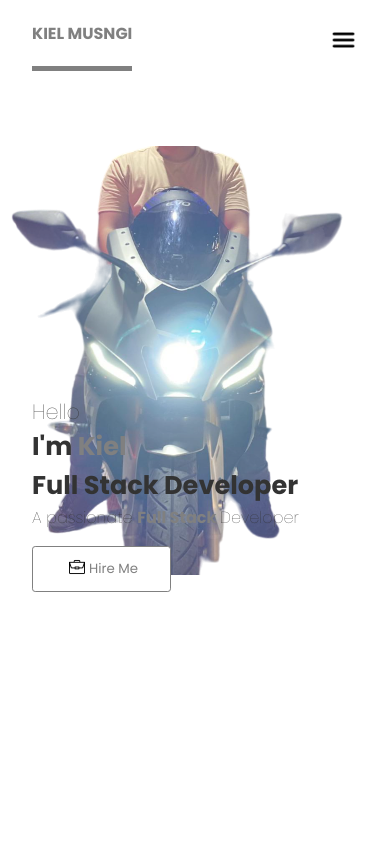
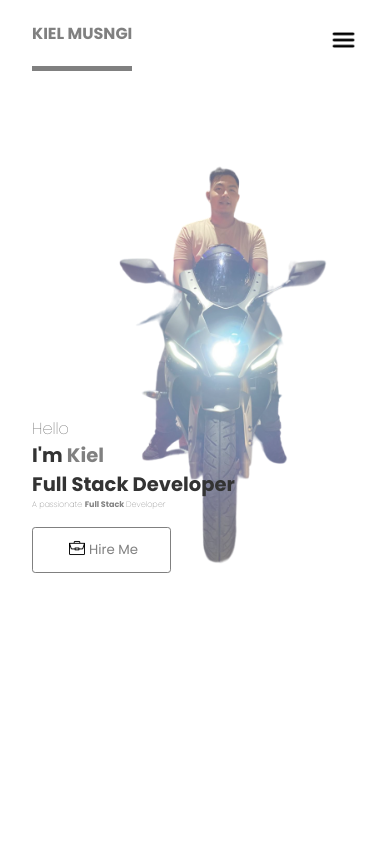
Before and after one commit to ckmusngi/my-portfolio, a React (Create React App) app: page / in a window 390 px wide. Shown: the top 844 px of the page. Built offline with nearby package versions, Linux system fonts and the light colour scheme.

Commit message:
updated css

```diff
--- a/src/components/common/navbar/index.css
+++ b/src/components/common/navbar/index.css
@@ -1,7 +1,7 @@
 .navbar {
     background-color: white;
     height: 5rem;
-    width: 100vw;
+    /* width: 90vw; */
     margin: 0 auto;
     padding: 1rem 2rem;
     display: flex;
--- a/src/components/common/navbar/index.js
+++ b/src/components/common/navbar/index.js
@@ -1,6 +1,6 @@
 import React, { useState } from 'react'
 import './index.css'
-import { Link } from 'react-scroll'
+import reactScroll from 'react-scroll'
 import resume from '../../assets/cv.png'
 import sun from '../../assets/sun.png'
 import cv from '../../assets/resume.pdf'
@@ -20,12 +20,12 @@ export default function Navbar({toggleTheme, theme}) {
 
   return (
     <nav className="navbar" id={theme}>
-        <Link activeClass='active' to='home' spy={true} smooth={true} offset={-100} duration={500}><p className='navbarHome'>KIEL MUSNGI</p></Link>
+        <reactScroll.Link activeClass='active' to='home' spy={true} smooth={true} offset={-100} duration={500}><p className='navbarHome'>KIEL MUSNGI</p></reactScroll.Link>
         <div className='navbarMenu'>
-            <Link activeClass='active' to='about' spy={true} smooth={true} offset={-100} duration={500} className='navbarMenuListItem'>About</Link>
-            <Link activeClass='active' to='services' spy={true} smooth={true} offset={-100} duration={500} className='navbarMenuListItem'>Services</Link>
-            <Link activeClass='active' to='projects' spy={true} smooth={true} offset={-100} duration={500} className='navbarMenuListItem'>Projects</Link>
-            <Link activeClass='active' to='contact' spy={true} smooth={true} offset={-100} duration={500} className='navbarMenuListItem'>Contact</Link>
+            <reactScroll.Link activeClass='active' to='about' spy={true} smooth={true} offset={-100} duration={500} className='navbarMenuListItem'>About</reactScroll.Link>
+            <reactScroll.Link activeClass='active' to='services' spy={true} smooth={true} offset={-100} duration={500} className='navbarMenuListItem'>Services</reactScroll.Link>
+            <reactScroll.Link activeClass='active' to='projects' spy={true} smooth={true} offset={-100} duration={500} className='navbarMenuListItem'>Projects</reactScroll.Link>
+            <reactScroll.Link activeClass='active' to='contact' spy={true} smooth={true} offset={-100} duration={500} className='navbarMenuListItem'>Contact</reactScroll.Link>
         </div>
         <div className='extraMenu'>
           <img src={sun} alt='sun' className='sunImg' onClick={() => toggleTheme('dark')}/>
@@ -34,11 +34,11 @@ export default function Navbar({toggleTheme, theme}) {
 
         <img src={menu} alt="menu" className='mobMenu' onClick={() => setShowMenu(!showMenu)} />
         <div className='mobNavMenu' style={{display: showMenu ? 'flex' : 'none'}}>
-            <Link activeClass='active' to='about' spy={true} smooth={true} offset={-100} duration={500} className='listItem' onClick={() => setShowMenu(!showMenu)}>About</Link>
-            <Link activeClass='active' to='services' spy={true} smooth={true} offset={-100} duration={500} className='listItem' onClick={() => setShowMenu(!showMenu)}>Services</Link>
-            <Link activeClass='active' to='projects' spy={true} smooth={true} offset={-100} duration={500} className='listItem' onClick={() => setShowMenu(!showMenu)}>Projects</Link>
-            <Link activeClass='active' to='contact' spy={true} smooth={true} offset={-80} duration={500} className='listItem' onClick={() => setShowMenu(!showMenu)}>Contact</Link>
-            <Link className='listItem' onClick={() => downloadFile()}>Resume</Link>
+            <reactScroll.Link activeClass='active' to='about' spy={true} smooth={true} offset={-100} duration={500} className='listItem' onClick={() => setShowMenu(!showMenu)}>About</reactScroll.Link>
+            <reactScroll.Link activeClass='active' to='services' spy={true} smooth={true} offset={-100} duration={500} className='listItem' onClick={() => setShowMenu(!showMenu)}>Services</reactScroll.Link>
+            <reactScroll.Link activeClass='active' to='projects' spy={true} smooth={true} offset={-100} duration={500} className='listItem' onClick={() => setShowMenu(!showMenu)}>Projects</reactScroll.Link>
+            <reactScroll.Link activeClass='active' to='contact' spy={true} smooth={true} offset={-80} duration={500} className='listItem' onClick={() => setShowMenu(!showMenu)}>Contact</reactScroll.Link>
+            <reactScroll.Link className='listItem' onClick={() => downloadFile()}>Resume</reactScroll.Link>
         </div>
 
     </nav>
--- a/src/components/pages/home/index.css
+++ b/src/components/pages/home/index.css
@@ -103,9 +103,12 @@
 @media screen and (max-width: 680px) {
     .bg {
         position: absolute;
-        width: 50rem;
+        width: 25rem;
+        height: 60vh;
+
+        /* width: 50rem; */
         right: -14vw;
-        height: 52rem;
+        /* height: 52rem; */
         top: 6vw;
         opacity: 65%;
     }
@@ -117,11 +120,10 @@
     }
     .bg {
         position: absolute;
-        width: 40rem;
-        right: -30vw;
-        height: 55%;
-        top: 17vw;
-        opacity: 80%;
+        width: 25rem;
+        right: -10vw;
+        top: 5vw;
+        height: 60vh;
     }
     .hello {
         font-size: 1.3rem;
@@ -131,15 +133,9 @@
     }
 }
 
-@media screen and (max-width: 375px) {
+@media screen and (max-width: 390px) {
     .introContent {
         font-size: 5vw;
-    }
-    .bg {
-        width: 37rem;
-        right: -37vw;
-        height: 50%;
-        top: 28vw;
     }
     .hello {
         font-size: 1rem;
@@ -150,19 +146,8 @@
 }
 
 @media screen and (max-width: 320px) {
-    /* .introContent {
-        font-size: 5vw;
-    } */
     .bg {
-        top: 7rem;
-        right: -35vw;
-        height: 45%;
-        width: 34rem;
+        right: -15vw;
+        top: -3vw;
     }
-    /* .hello {
-        font-size: 1rem;
-    }
-    .introPara {
-        font-size: 0.5rem;
-    } */
 }
```
